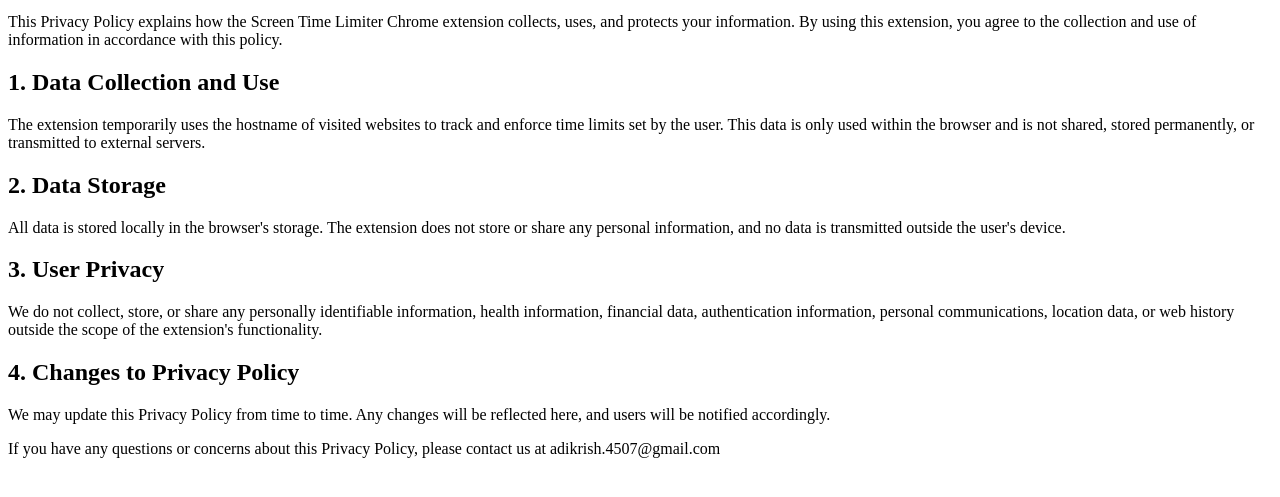
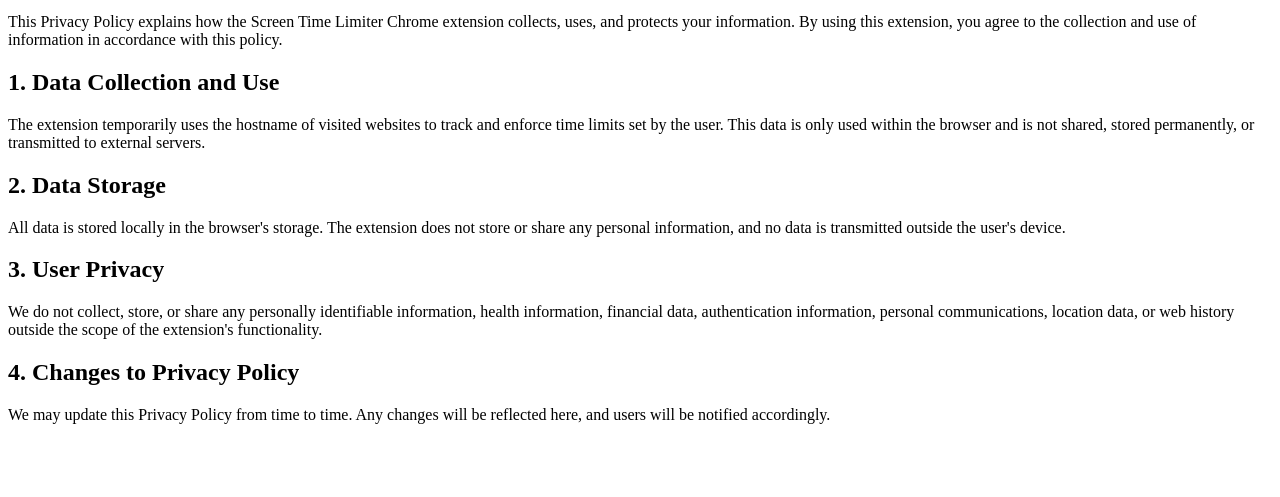
Before and after one commit to AdityaMK10/privacypolicy, a plain HTML site: page index.html in a window 1280 px wide. Shown: the part 101-598 px from the top of the page. Drawn offline with Linux system fonts and the light colour scheme.

Commit message:
some changes made

```diff
--- a/index.html
+++ b/index.html
@@ -23,6 +23,6 @@
     <h2>4. Changes to Privacy Policy</h2>
     <p>We may update this Privacy Policy from time to time. Any changes will be reflected here, and users will be notified accordingly.</p>
 
-    <p>If you have any questions or concerns about this Privacy Policy, please contact us at adikrish.4507@gmail.com</p>
+
 </body>
 </html>
```
